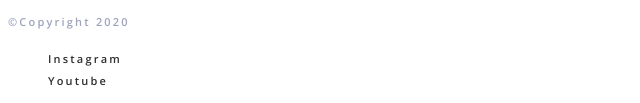
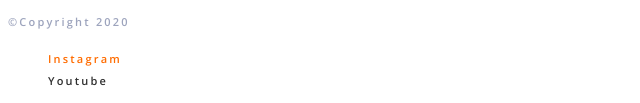
Before and after one commit to igorit22/goit-barbershop, a plain HTML site: page index.html in a window 1280 px wide. In both pictures the pointer is over the link 84 px from the left and 6614 px from the top of the page. Shown: the part 6556-6659 px from the top of the page, 0-640 px from the left. Drawn offline with nearby package versions, Linux system fonts and the light colour scheme.

Commit message:
Hover to footer-link

```diff
--- a/css/styles.css
+++ b/css/styles.css
@@ -326,3 +326,8 @@ body {
   letter-spacing: 0.2em;
   color: var(--second-link-color);
 }
+
+.footer-link:hover,
+.footer-link:focus {
+  color: var(--accent-color);
+}
```
